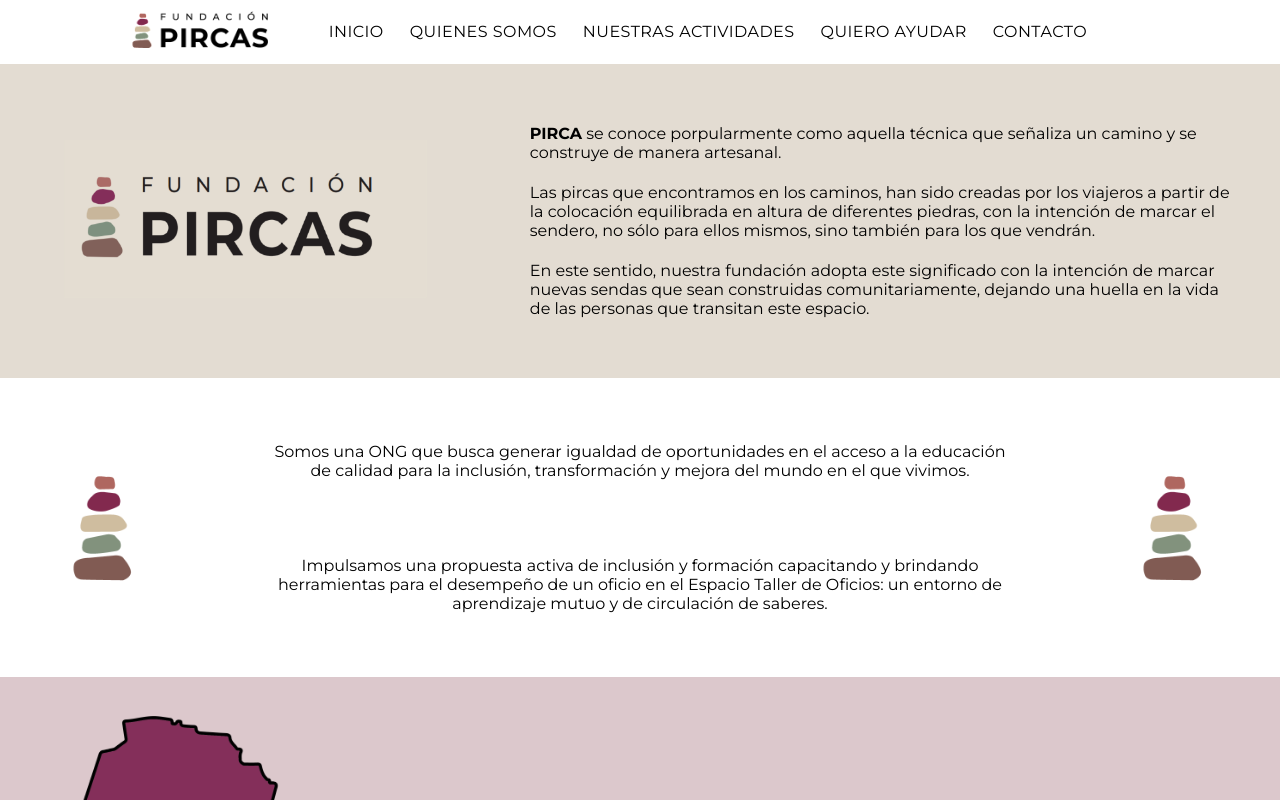
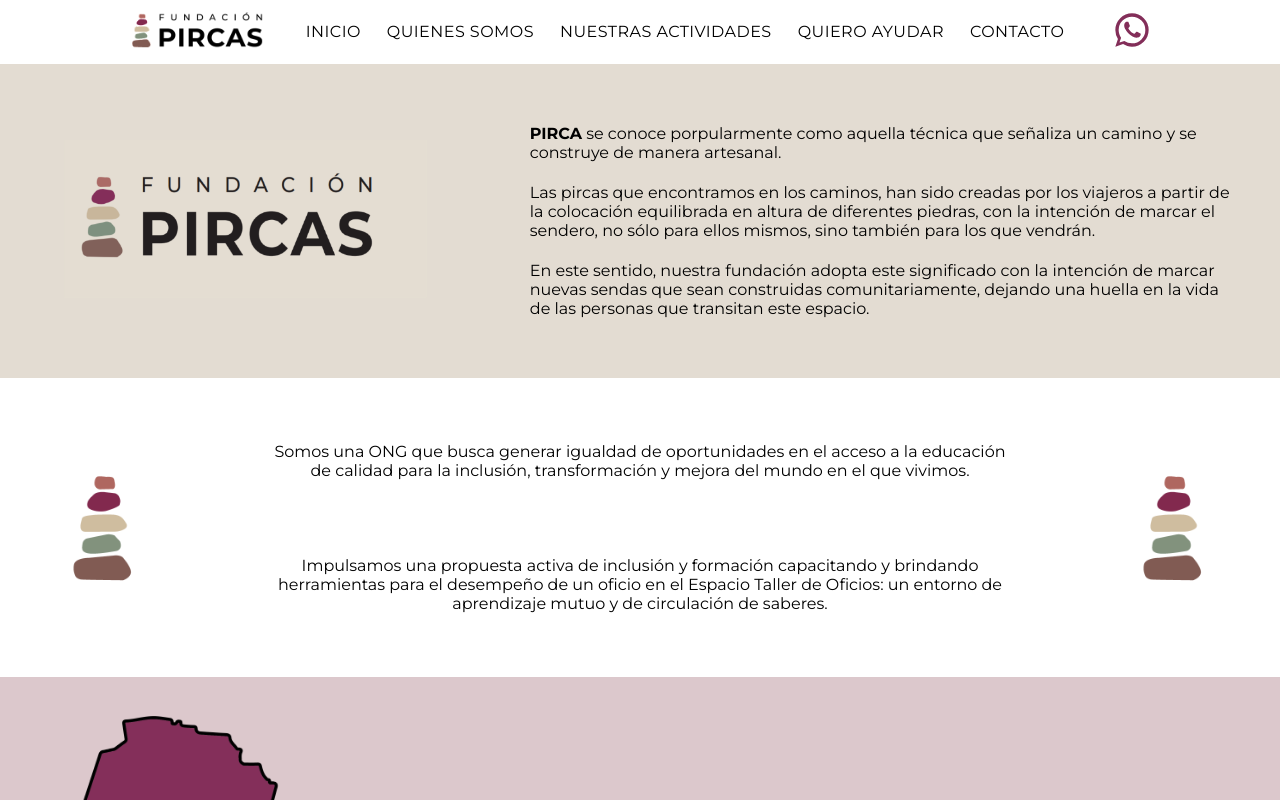
Before and after one commit to EvelinCopajira/pircas-web, a React (Create React App) app: page / in a window 1280 px wide. Shown: the top 800 px of the page. Built offline with nearby package versions, Linux system fonts and the light colour scheme.

Commit message:
Agrego logo de whpp en el navbar

```diff
--- a/package.json
+++ b/package.json
@@ -5,6 +5,7 @@
   "dependencies": {
     "@emotion/react": "^11.10.5",
     "@emotion/styled": "^11.10.5",
+    "@mui/icons-material": "^5.11.0",
     "@mui/material": "^5.10.14",
     "@testing-library/jest-dom": "^5.16.5",
     "@testing-library/react": "^13.4.0",
--- a/src/components/NavBar/NavBar.css
+++ b/src/components/NavBar/NavBar.css
@@ -14,7 +14,6 @@
 .navbar {
   float: left;
   width: 100%;
-  border-bottom: #ccc;
   display: flex;
   justify-content: center;
 }
@@ -60,3 +59,9 @@
   color: black;
   text-decoration: none;
 }
+
+.btn-whpp {
+  width: 40px !important;
+  height: 40px !important;
+  color: rgb(131, 46, 89);
+}
--- a/src/components/NavBar/NavBar.js
+++ b/src/components/NavBar/NavBar.js
@@ -3,6 +3,7 @@ import AppBar from "@mui/material/AppBar";
 import Toolbar from "@mui/material/Toolbar";
 import Button from "@mui/material/Button";
 import { Link } from "react-router-dom";
+import WhatsAppIcon from '@mui/icons-material/WhatsApp';
 
 const NavBar = () => {
   return (
@@ -66,6 +67,15 @@ const NavBar = () => {
               </Button>
             </li>
           </ul>
+          <div className="whpp">
+            <a
+              href="https://wa.me/+5493518746573"
+              target={"_blank"}
+              rel={"noreferrer"}
+            >
+              <WhatsAppIcon className="btn-whpp"/>
+            </a>
+          </div>
         </Toolbar>
       </AppBar>
     </>
```
Also changed, not shown: 1 other file (tests, documents, lock files or other folders).
